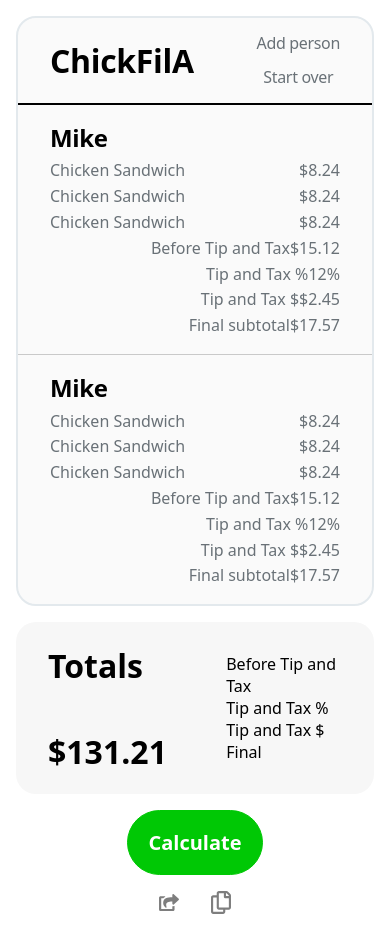
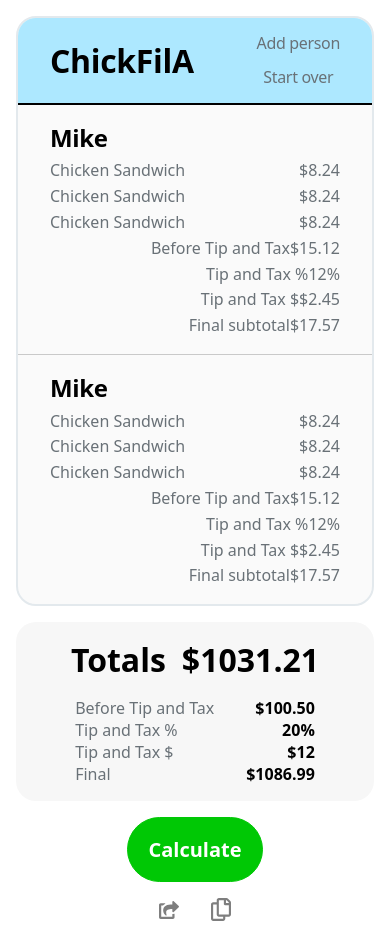
Before and after one commit to mikedelgaudio/tipsy, a React (Create React App) app in the folder frontend/: page / in a window 390 px wide. Built offline with nearby package versions, Linux system fonts and the light colour scheme.

Commit message:
responsive layout for totals component

```diff
--- a/frontend/src/components/TotalsMenu/TotalsMenu.css
+++ b/frontend/src/components/TotalsMenu/TotalsMenu.css
@@ -1,15 +1,29 @@
 .totalsMenuView {
-  display: flex;
-  justify-content: space-between;
+  display: grid;
   align-items: center;
+  grid-template-columns: repeat(auto-fit, minmax(240px, 1fr));
   background-color: #f7f7f7;
   border-radius: var(--global-radius);
-  padding: 0 2em;
+  padding: 1em 2em;
+  gap: 1em;
 }
 
 .totalRow {
   display: flex;
+  gap: 1em;
+  justify-content: center;
   flex-flow: row wrap;
+}
+
+.totalText {
+  font-weight: 600;
+}
+
+.totalsBreakdownWrapper {
+  display: flex;
+  justify-content: center;
+  align-items: center;
+  gap: 2em;
 }
 
 .totalsBreakdownList {
@@ -17,3 +31,12 @@
   margin: 0;
   list-style: none;
 }
+
+.totalsBreakdownList:nth-child(2) {
+  text-align: right;
+  font-weight: 600;
+}
+
+.totalBreakdownDesc {
+  color: var(--brand-off-light);
+}
--- a/frontend/src/components/TotalsMenu/TotalsMenu.tsx
+++ b/frontend/src/components/TotalsMenu/TotalsMenu.tsx
@@ -4,23 +4,37 @@
   return (
     <div className="totalsMenuView">
       <div className="totalRow">
-        <h1>Totals</h1>
-        <h1>$131.21</h1>
+        <h1 className="totalText">Totals</h1>
+        <h1 className="totalText">$1031.21</h1>
       </div>
 
       <div className="totalsBreakdownWrapper">
         <ul className="totalsBreakdownList">
           <li className="totalBreakdownItem">
-            <span>Before Tip and Tax</span>
+            <span className="totalBreakdownDesc">Before Tip and Tax</span>
           </li>
           <li className="totalBreakdownItem">
-            <span>Tip and Tax %</span>
+            <span className="totalBreakdownDesc">Tip and Tax %</span>
           </li>
           <li className="totalBreakdownItem">
-            <span>Tip and Tax $</span>
+            <span className="totalBreakdownDesc">Tip and Tax $</span>
           </li>
           <li className="totalBreakdownItem">
-            <span>Final</span>
+            <span className="totalBreakdownDesc">Final</span>
+          </li>
+        </ul>
+        <ul className="totalsBreakdownList">
+          <li className="totalBreakdownItem">
+            <span>$100.50</span>
+          </li>
+          <li className="totalBreakdownItem">
+            <span>20%</span>
+          </li>
+          <li className="totalBreakdownItem">
+            <span>$12</span>
+          </li>
+          <li className="totalBreakdownItem">
+            <span>$1086.99</span>
           </li>
         </ul>
       </div>
--- a/frontend/src/index.css
+++ b/frontend/src/index.css
@@ -1,6 +1,7 @@
 @import "./styles/normalize.css";
 @import "./styles/buttons.css";
 @import "./styles/shared.css";
+@import "./styles/themes.css";
 
 *,
 *::before,
--- a/frontend/src/styles/normalize.css
+++ b/frontend/src/styles/normalize.css
@@ -1,3 +1,13 @@
+h1,
+h2,
+h3,
+h4,
+h5,
+h6,
+p {
+  margin: 0;
+}
+
 /**
  * 1. Change the font styles in all browsers.
  * 2. Remove the margin in Firefox and Safari.
--- a/frontend/src/styles/themes.css
+++ b/frontend/src/styles/themes.css
@@ -1,6 +1,7 @@
 * {
   /* light */
   --brand-light: hsl(0, 0%, 100%);
+  --brand-off-light: hsl(206, 6%, 44%);
   --action-light: hsl(197, 100%, 84%);
   --success-light: rgb(0, 200, 5);
 
@@ -14,23 +15,26 @@
 
   /* set defaults */
   --brand: var(--brand-light);
+  --brand-off: var(--brand-off-light);
   --action: var(--action-light);
 }
 
-@media (prefers-color-scheme: dark) {
-  :root {
-    color-scheme: dark;
+/* @media (prefers-color-scheme: dark) { */
+/* :root { */
+/* color-scheme: dark; */
 
-    /* dark variant */
-    --brand: var(--brand-dark);
-    --menu: var(--menu-dark);
-  }
-}
+/* dark variant */
+/* --brand: var(--brand-dark); */
+/* --brand-off: var(--brand-off-light); */
+/* --menu: var(--menu-dark); */
+/* } */
+/* } */
 
 .lightmode {
   color-scheme: light;
 
   --brand: var(--brand-light);
+  --brand-off: var(--brand-off-light);
   --action: var(--action-light);
 }
 
@@ -39,5 +43,6 @@
 
   /* dark variant */
   --brand: var(--brand-dark);
+  --brand-off: var(--brand-off-dark);
   --action: var(--action-dark);
 }
```
